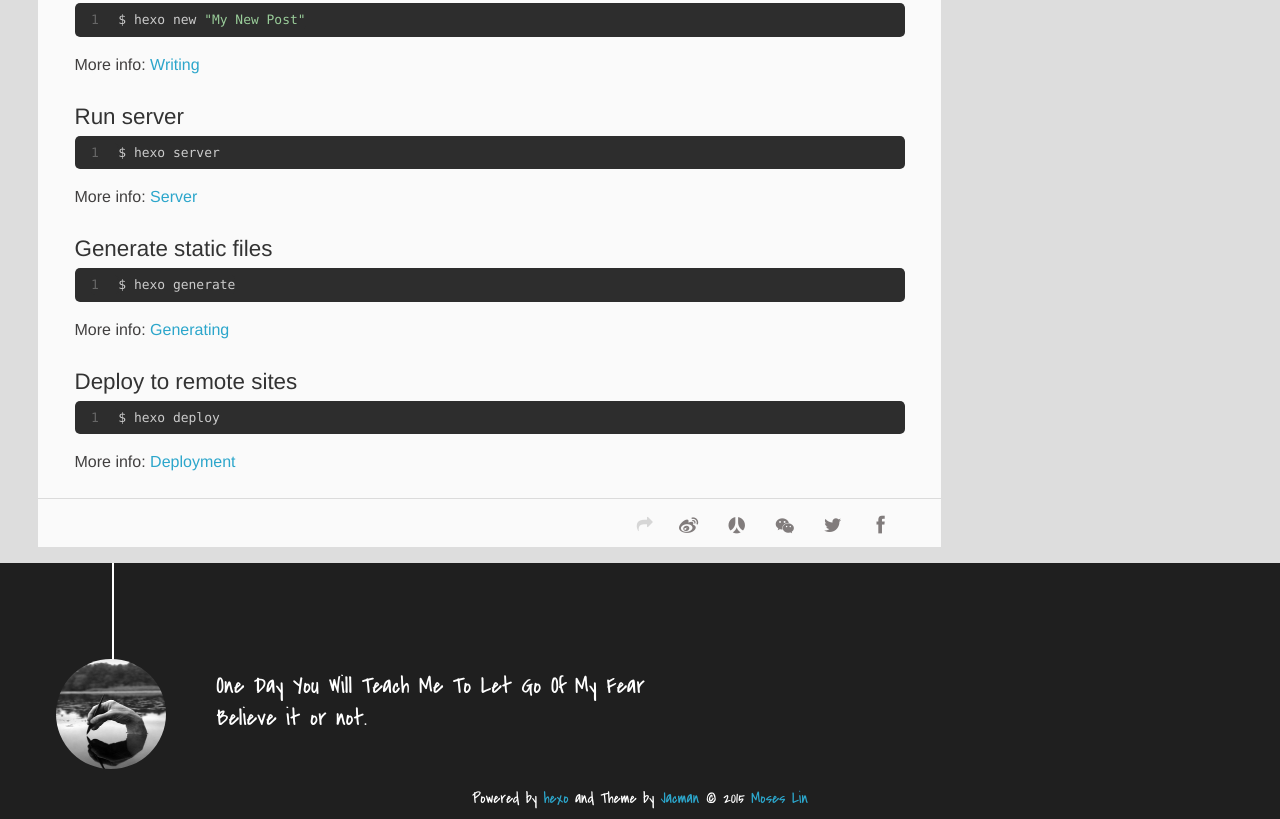
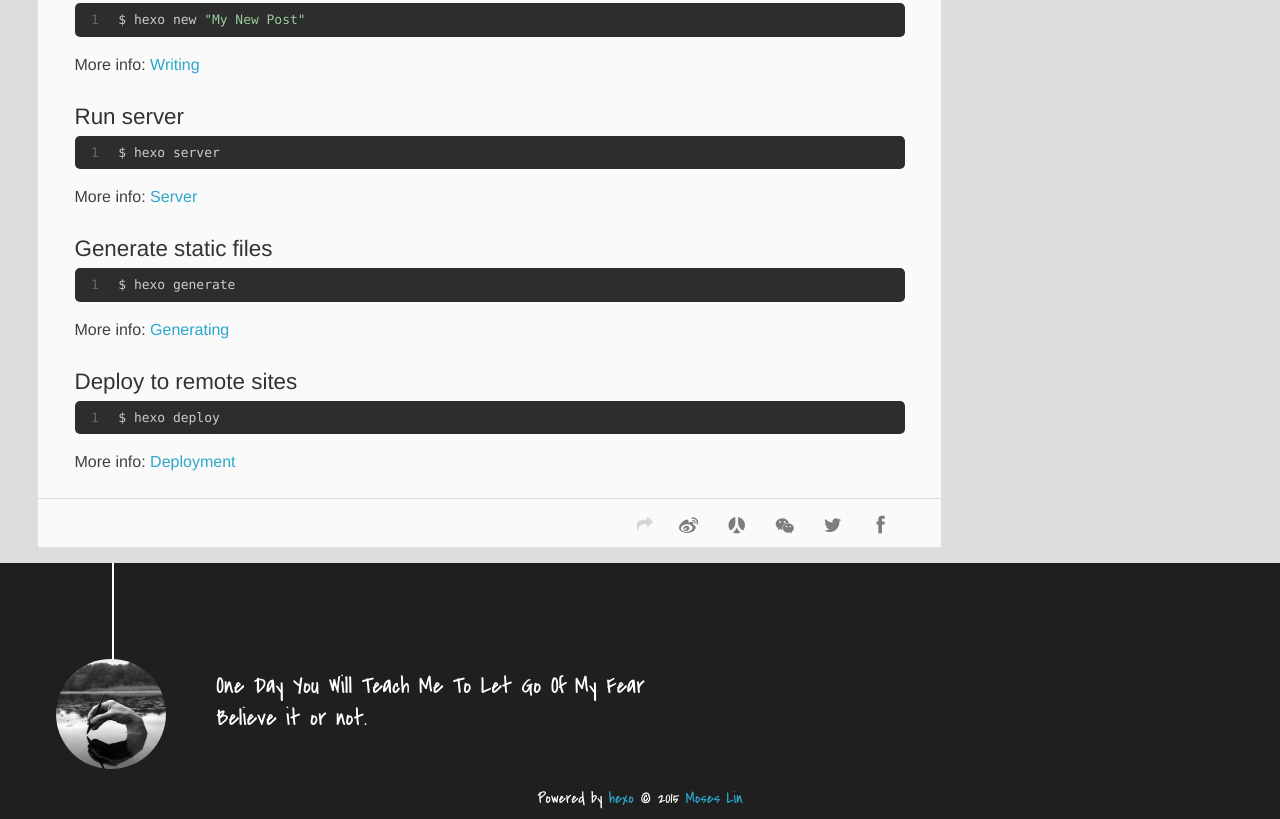
Before and after one commit to lx9921/lx9921.github.io, a plain HTML site: page 2015/05/13/hello-world/index.html in a window 1280 px wide. Shown: the part 599-1418 px from the top of the page. Drawn offline with Linux system fonts and the light colour scheme.

Commit message:
Site updated: 2015-05-27 20:51:32

```diff
--- a/2015/05/13/hello-world/index.html
+++ b/2015/05/13/hello-world/index.html
@@ -200,7 +200,7 @@ Quick">
 
 
 		<p class="copyright">
-		Powered by <a href="http://hexo.io" target="_blank" title="hexo">hexo</a> and Theme by <a href="https://github.com/wuchong/jacman" target="_blank" title="Jacman">Jacman</a> © 2015
+		Powered by <a href="http://hexo.io" target="_blank" title="hexo">hexo</a> © 2015
 
 		<a href="/about" target="_blank" title="Moses Lin">Moses Lin</a>
 
--- a/index.html
+++ b/index.html
@@ -191,7 +191,7 @@
 
 
 		<p class="copyright">
-		Powered by <a href="http://hexo.io" target="_blank" title="hexo">hexo</a> and Theme by <a href="https://github.com/wuchong/jacman" target="_blank" title="Jacman">Jacman</a> © 2015
+		Powered by <a href="http://hexo.io" target="_blank" title="hexo">hexo</a> © 2015
 
 		<a href="/about" target="_blank" title="Moses Lin">Moses Lin</a>
 
```
Also changed, not shown: archives/2015/05/index.html (+1 -1 lines), archives/2015/index.html (+1 -1 lines), archives/index.html (+1 -1 lines).
